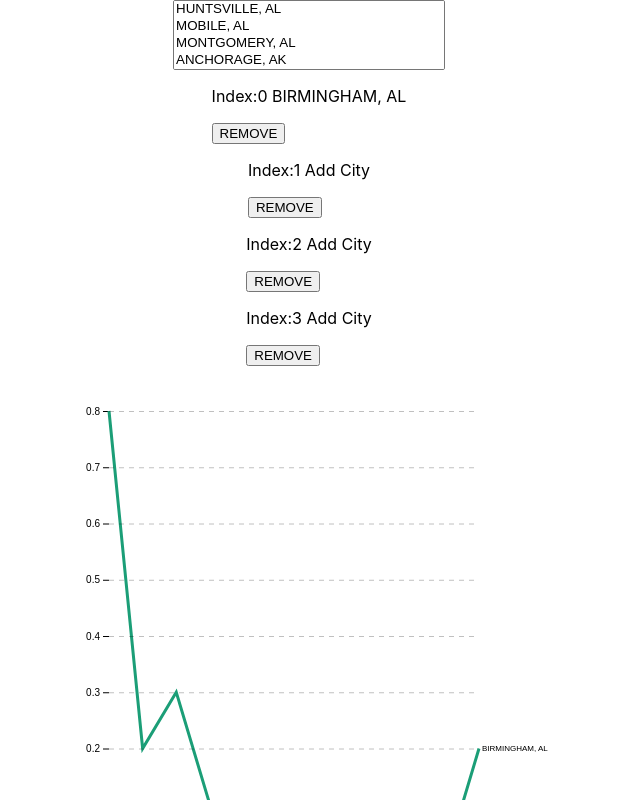
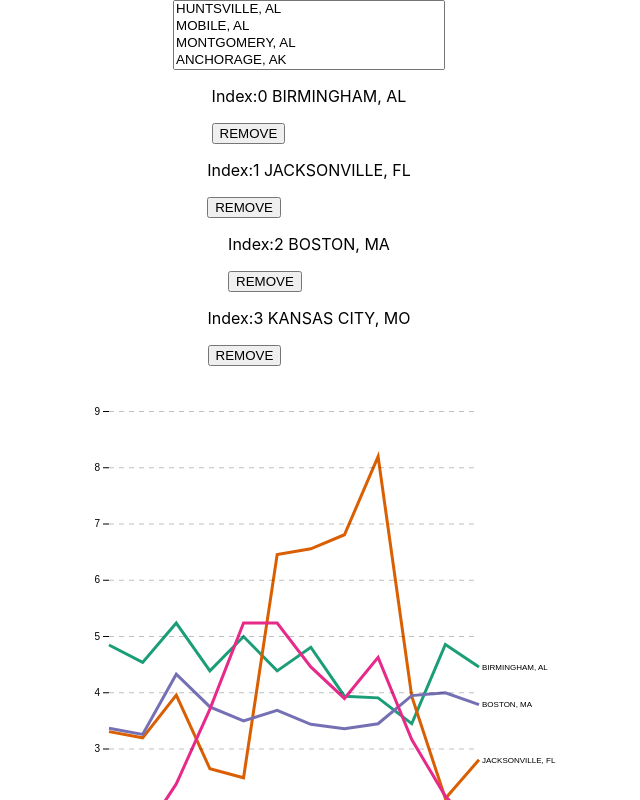
Before and after one commit to DaleMatthews/weather-compare, a React (Create React App) app in the folder weather-compare-app/: page / in a window 1280 px wide. Shown: the top 800 px of the page, without its empty margins (331-971 px from the left). Built offline with nearby package versions, Linux system fonts and the light colour scheme; the HTML template or start-up script is replaced by a standard one.

Commit message:
Set x tick labels to month shortnames

```diff
--- a/weather-compare-app/src/components/WeatherChart/WeatherChart.js
+++ b/weather-compare-app/src/components/WeatherChart/WeatherChart.js
@@ -50,7 +50,6 @@ class WeatherChart extends Component {
 
     // create color mapper
     const color = d3.scaleOrdinal()
-      .domain([0, 1, 2, 3])
       .range(d3.schemeDark2)
 
     svg
@@ -66,7 +65,7 @@ class WeatherChart extends Component {
     g.append("g")
       .attr("class", "axis axisX")
       .attr("transform", "translate(0," + height + ")")
-      .call(d3.axisBottom(x).ticks(4));
+      .call(d3.axisBottom(x).tickFormat(date => ["Jan", "Feb", "Mar", "Apr", "May", "Jun", "Jul", "Aug", "Sep", "Oct", "Nov", "Dec"][date]));
 
     g.append("g")
       .attr("class", "axis axisY")
--- a/weather-compare-app/src/redux/reducers/selectedCities.js
+++ b/weather-compare-app/src/redux/reducers/selectedCities.js
@@ -4,7 +4,7 @@ import {
   REMOVE_CITY_SELECTION
 } from "../actionTypes";
 
-const initialState = ["BIRMINGHAM, AL"];
+const initialState = ["BIRMINGHAM, AL", "JACKSONVILLE, FL", "BOSTON, MA", "KANSAS CITY, MO"];
 
 const selectedCities = (state = initialState, action) => {
   switch (action.type) {
--- a/weather-compare-app/src/redux/reducers/selectedDataset.js
+++ b/weather-compare-app/src/redux/reducers/selectedDataset.js
@@ -1,6 +1,6 @@
 import { SET_DATASET_SELECTION } from "../actionTypes";
 
-const selectedDataset = (state = "Average Snowfall", action) => {
+const selectedDataset = (state = "Normal Precipitation", action) => {
   switch (action.type) {
     case SET_DATASET_SELECTION:
       return action.payload.dataset;
```
